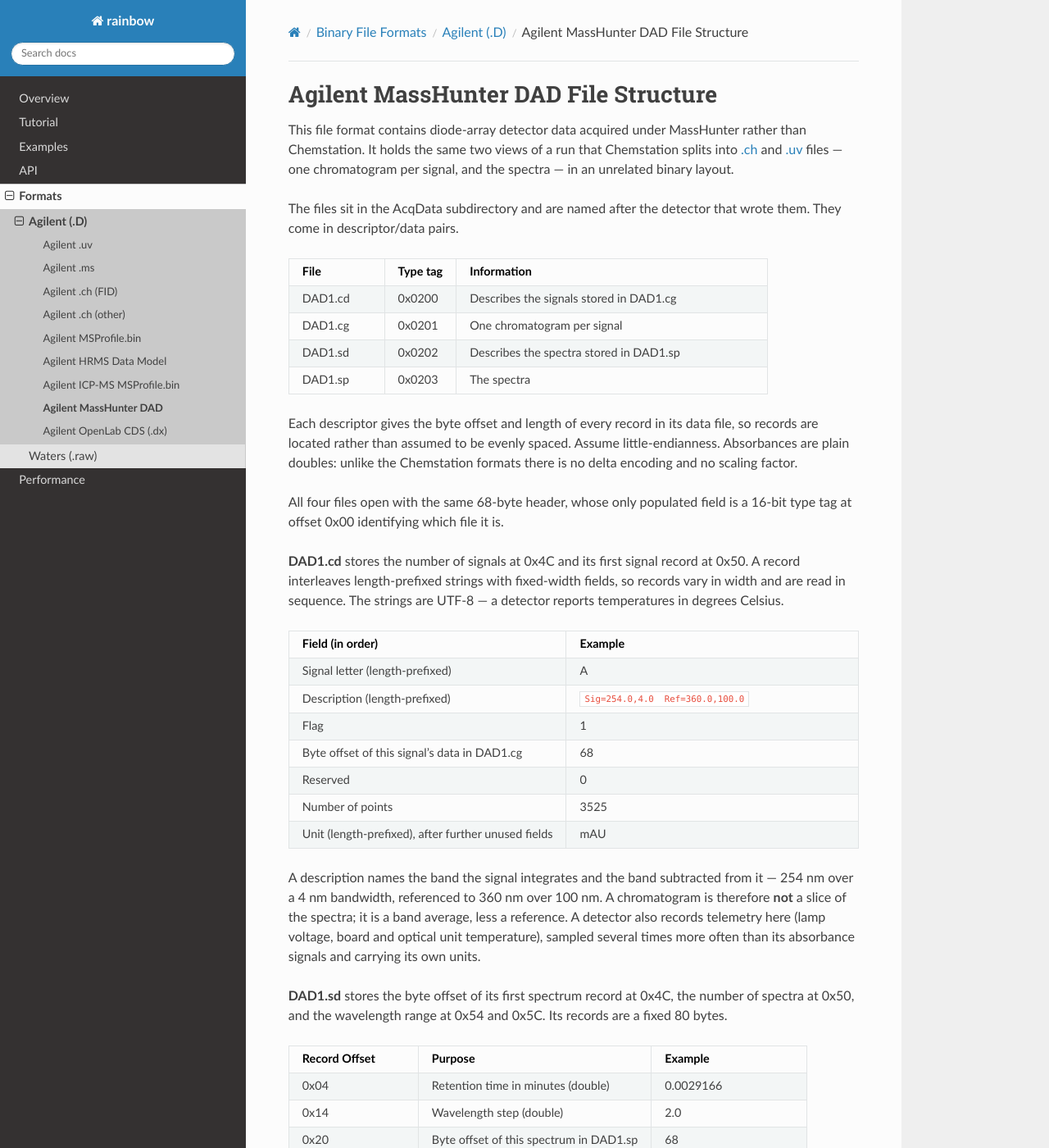
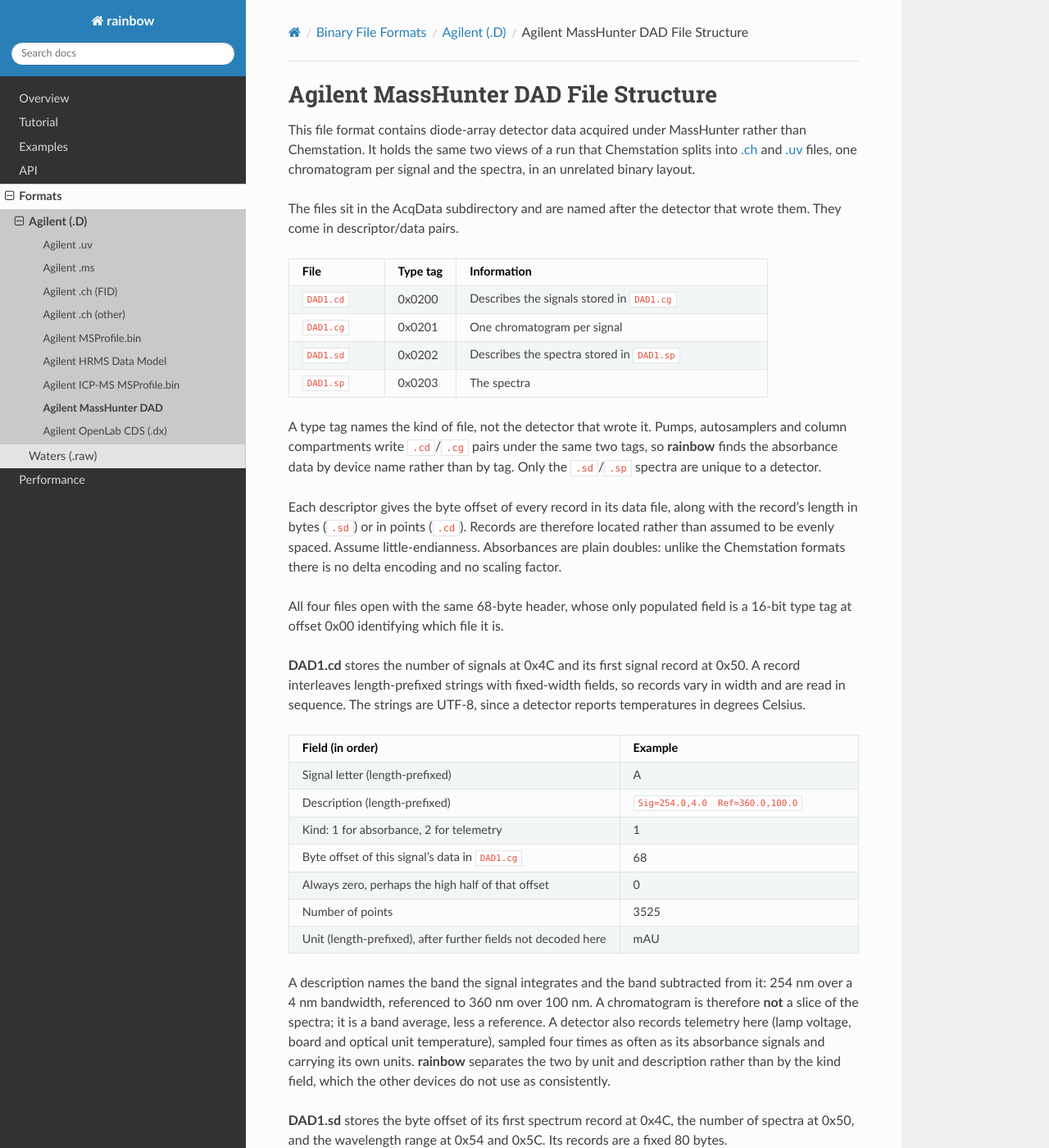
Before and after one commit to evanyeyeye/rainbow, a Sphinx documentation site: the page built from docs/source/agilent/dad.rst, in a window 1280 px wide and 1400 px high. Shown: the whole window at 82% size. Built offline with Sphinx 7.4.7 and the Read the Docs theme 3.1.0, drawn with Linux system fonts in a browser that asks for light colours; some of the changed text lies outside the part shown.

Commit message:
Correct the DAD format documentation against the raw files
A docs review against 72 runs turned up four claims that do not hold.

The descriptors do not both give a record's byte length: a .sd does, but a
.cd gives a point count, and no field in a .cd record holds the block's
length in bytes.

The type tags are not DAD-specific. The pumps, autosampler and column
compartment all write .cd/.cg pairs under 0x0200/0x0201, which is why the
parser matches on device name. Only .sd/.sp are unique to a detector.

The field called a flag is the format's own absorbance/telemetry
discriminator: 1 across all 360 absorbance records, 2 across all 216
telemetry records. The parser still separates the two by unit, since the
other devices are less consistent, but the field is worth naming.

The wavelength step at .sd 0x14 is 2.0 everywhere - and so is the actual
step in every run available, so the two cannot be told apart. Dropped
rather than guessed at, along with the neighbouring constant fields.

The fixture was carrying flag 1 on its three telemetry records where the
instrument writes 2, a detail lost when its offsets were rewritten. Restored,
and pinned by a test so it cannot drift again.

Also softens the note on the axis cross-check, which compares the first
spectrum rather than every one.

Co-Authored-By: Claude Opus 5 (1M context) <noreply@anthropic.com>
Claude-Session: https://claude.ai/code/session_016WSAVayw1bitc9JVbWu5Cy

```diff
--- a/docs/source/agilent/dad.rst
+++ b/docs/source/agilent/dad.rst
@@ -5,8 +5,8 @@ Agilent MassHunter DAD File Structure
 
 This file format contains diode-array detector data acquired under MassHunter
 rather than Chemstation. It holds the same two views of a run that Chemstation
-splits into :ref:`.ch <ch_other>` and :ref:`.uv <uv>` files — one chromatogram
-per signal, and the spectra — in an unrelated binary layout.
+splits into :ref:`.ch <ch_other>` and :ref:`.uv <uv>` files, one chromatogram
+per signal and the spectra, in an unrelated binary layout.
 
 The files sit in the AcqData subdirectory and are named after the detector that
 wrote them. They come in descriptor/data pairs.
@@ -18,21 +18,27 @@ wrote them. They come in descriptor/data pairs.
    * - File
      - Type tag
      - Information
-   * - DAD1.cd
+   * - ``DAD1.cd``
      - 0x0200
-     - Describes the signals stored in DAD1.cg
-   * - DAD1.cg
+     - Describes the signals stored in ``DAD1.cg``
+   * - ``DAD1.cg``
      - 0x0201
      - One chromatogram per signal
-   * - DAD1.sd
+   * - ``DAD1.sd``
      - 0x0202
-     - Describes the spectra stored in DAD1.sp
-   * - DAD1.sp
+     - Describes the spectra stored in ``DAD1.sp``
+   * - ``DAD1.sp``
      - 0x0203
      - The spectra
 
-Each descriptor gives the byte offset and length of every record in its data
-file, so records are located rather than assumed to be evenly spaced. Assume
+A type tag names the kind of file, not the detector that wrote it. Pumps,
+autosamplers and column compartments write ``.cd``/``.cg`` pairs under the same
+two tags, so **rainbow** finds the absorbance data by device name rather than
+by tag. Only the ``.sd``/``.sp`` spectra are unique to a detector.
+
+Each descriptor gives the byte offset of every record in its data file, along
+with the record's length in bytes (``.sd``) or in points (``.cd``). Records are
+therefore located rather than assumed to be evenly spaced. Assume
 little-endianness. Absorbances are plain doubles: unlike the Chemstation
 formats there is no delta encoding and no scaling factor.
 
@@ -41,7 +47,7 @@ a 16-bit type tag at offset 0x00 identifying which file it is.
 
 **DAD1.cd** stores the number of signals at 0x4C and its first signal record at
 0x50. A record interleaves length-prefixed strings with fixed-width fields, so
-records vary in width and are read in sequence. The strings are UTF-8 — a
+records vary in width and are read in sequence. The strings are UTF-8, since a
 detector reports temperatures in degrees Celsius.
 
 .. list-table::
@@ -54,23 +60,25 @@ detector reports temperatures in degrees Celsius.
      - A
    * - Description (length-prefixed)
      - :code:`Sig=254.0,4.0  Ref=360.0,100.0`
-   * - Flag
+   * - Kind: 1 for absorbance, 2 for telemetry
      - 1
-   * - Byte offset of this signal's data in DAD1.cg
+   * - Byte offset of this signal's data in ``DAD1.cg``
      - 68
-   * - Reserved
+   * - Always zero, perhaps the high half of that offset
      - 0
    * - Number of points
      - 3525
-   * - Unit (length-prefixed), after further unused fields
+   * - Unit (length-prefixed), after further fields not decoded here
      - mAU
 
 A description names the band the signal integrates and the band subtracted from
-it — 254 nm over a 4 nm bandwidth, referenced to 360 nm over 100 nm. A
+it: 254 nm over a 4 nm bandwidth, referenced to 360 nm over 100 nm. A
 chromatogram is therefore **not** a slice of the spectra; it is a band average,
 less a reference. A detector also records telemetry here (lamp voltage, board
-and optical unit temperature), sampled several times more often than its
-absorbance signals and carrying its own units.
+and optical unit temperature), sampled four times as often as its absorbance
+signals and carrying its own units. **rainbow** separates the two by unit and
+description rather than by the kind field, which the other devices do not use
+as consistently.
 
 **DAD1.sd** stores the byte offset of its first spectrum record at 0x4C, the
 number of spectra at 0x50, and the wavelength range at 0x54 and 0x5C. Its
@@ -85,12 +93,9 @@ records are a fixed 80 bytes.
      - Example
    * - 0x04
      - Retention time in minutes (double)
-     - 0.0029166
-   * - 0x14
-     - Wavelength step (double)
-     - 2.0
+     - 0.0029167
    * - 0x20
-     - Byte offset of this spectrum in DAD1.sp
+     - Byte offset of this spectrum in ``DAD1.sp``
      - 68
    * - 0x28
      - Its length in bytes
@@ -104,6 +109,9 @@ records are a fixed 80 bytes.
    * - 0x38
      - Last wavelength (double)
      - 550.0
+
+The remaining fields hold the same values in every run available here, so their
+meaning could not be determined and **rainbow** does not read them.
 
 **DAD1.cg** and **DAD1.sp** store each record as an axis prefix followed by its
 values, at the offset the descriptor gives.
@@ -125,8 +133,9 @@ values, at the offset the descriptor gives.
    Because the wavelength axis is repeated per spectrum, an acquisition may in
    principle vary it during a run. Such spectra do not share a grid and cannot
    form a dense two-dimensional array, so **rainbow** declines them with a
-   warning rather than reshaping mismatched rows. The axis is stated twice —
-   here and as a range in DAD1.sd — and the two are checked against each other.
+   warning rather than reshaping mismatched rows. As a further check, the axis
+   of the first spectrum is compared against the range its ``.sd`` record
+   states.
 
    DAD parsing needs no flag, as the Chemstation UV formats need none. The
    detector's telemetry traces are returned as analog data only under
```
Also changed, not shown: 3 other files.
